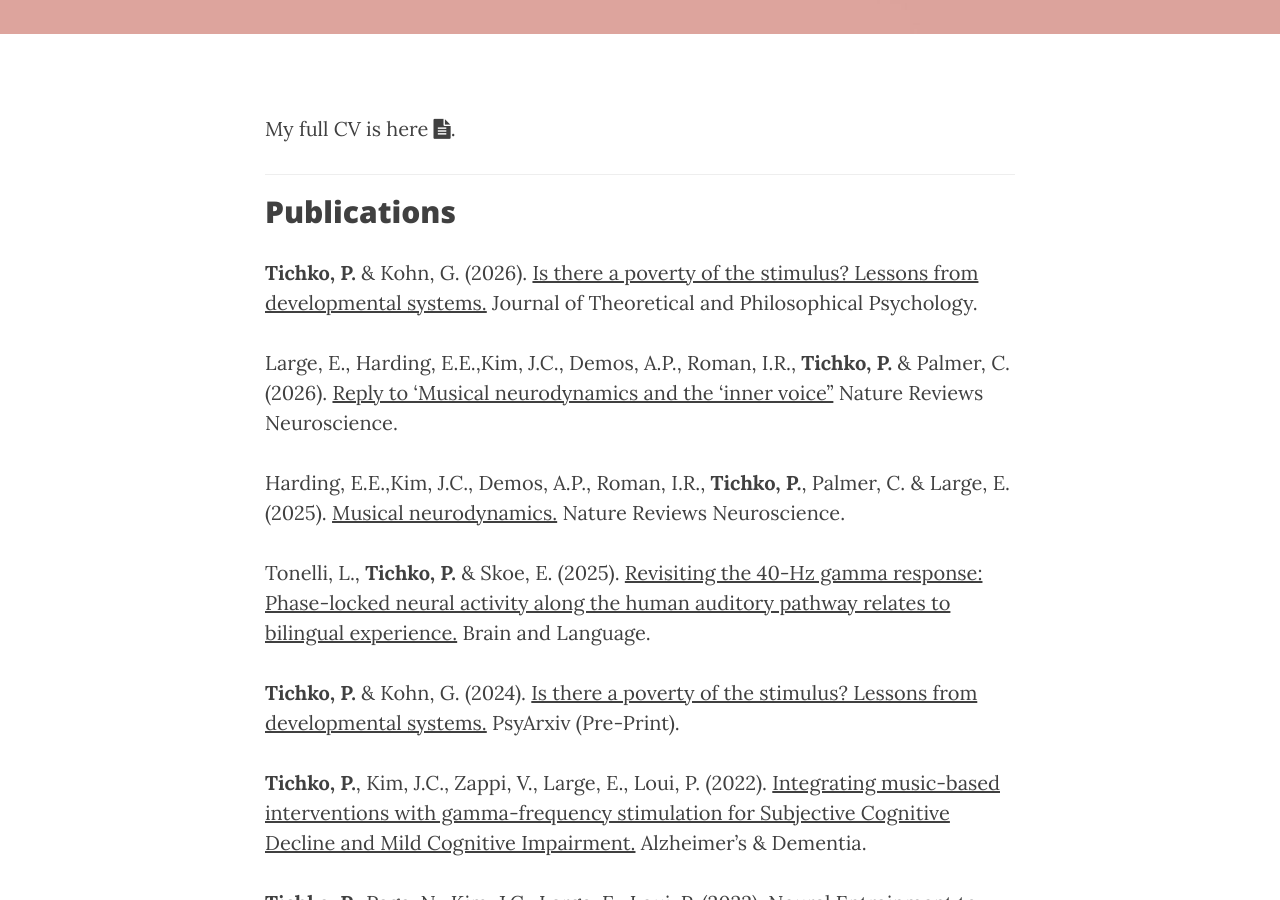
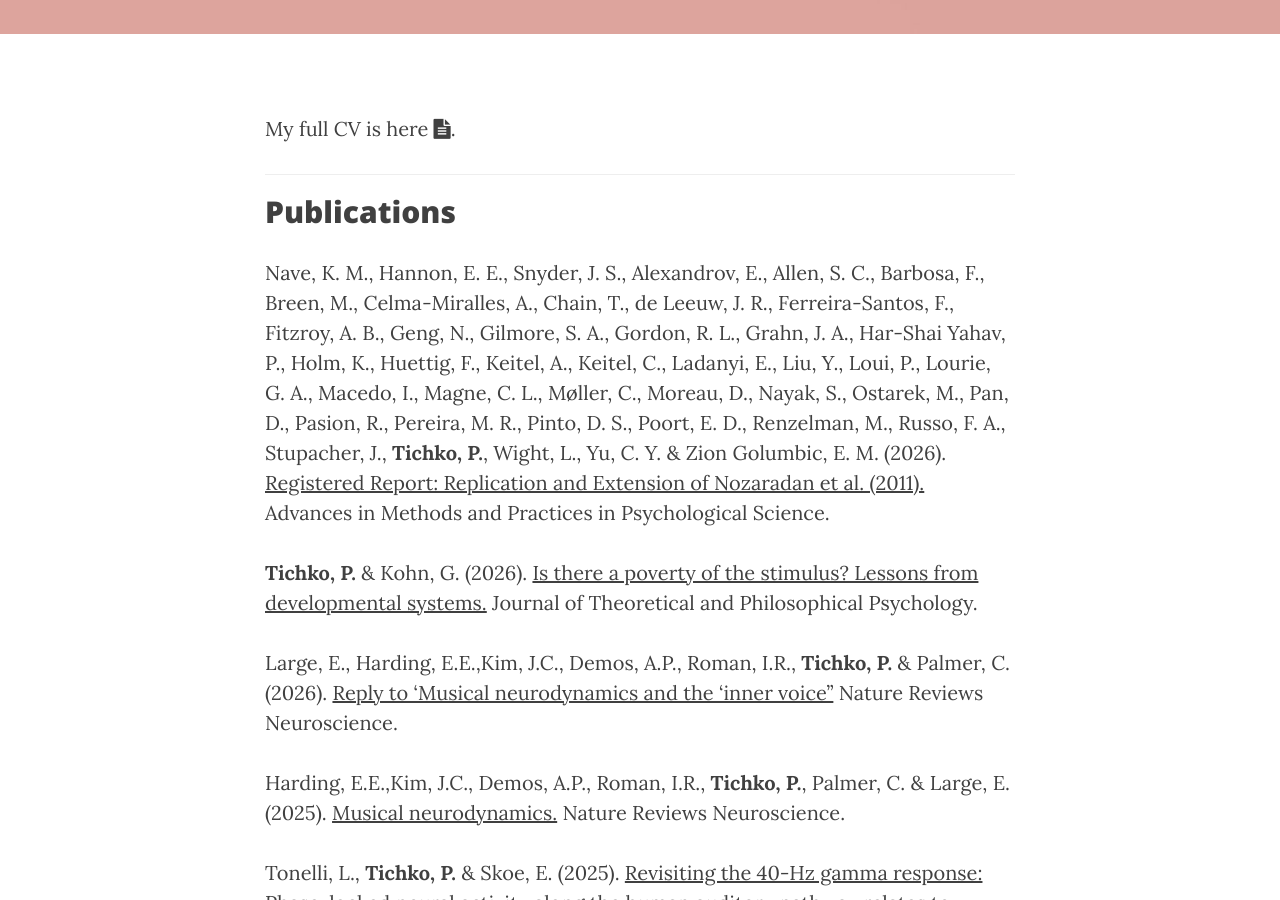
Before and after one commit to ptichko/ptichko.github.io, a Jekyll site: the page built from 2_cv-pubs.md, in a window 1280 px wide and 900 px high, scrolled down 414 px. Built offline with Jekyll 4.4.1, drawn with Linux system fonts in a browser that asks for light colours.

Commit message:
Add citation for Nave et al. (2026) to CV & Pubs page

```diff
--- a/2_cv-pubs.md
+++ b/2_cv-pubs.md
@@ -12,6 +12,8 @@ My full CV is here <a href="/CV/PT_CV.pdf" target="_blank" rel="noopener"><i cla
 ___
 
 ## Publications
+ Nave, K. M., Hannon, E. E., Snyder, J. S., Alexandrov, E., Allen, S. C., Barbosa, F., Breen, M., Celma-Miralles, A., Chain, T., de Leeuw, J. R., Ferreira-Santos, F., Fitzroy, A. B., Geng, N., Gilmore, S. A., Gordon, R. L., Grahn, J. A., Har-Shai Yahav, P., Holm, K., Huettig, F., Keitel, A., Keitel, C., Ladanyi, E., Liu, Y., Loui, P., Lourie, G. A., Macedo, I., Magne, C. L., Møller, C., Moreau, D., Nayak, S., Ostarek, M., Pan, D., Pasion, R., Pereira, M. R., Pinto, D. S., Poort, E. D., Renzelman, M., Russo, F. A., Stupacher, J., **Tichko, P.**, Wight, L., Yu, C. Y. & Zion Golumbic, E. M. (2026). [Registered Report: Replication and Extension of Nozaradan et al. (2011).](https://journals.sagepub.com/doi/10.1177/25152459261443491) Advances in Methods and Practices in Psychological Science.
+
  **Tichko, P.** & Kohn, G. (2026). [Is there a poverty of the stimulus? Lessons from developmental systems.](https://psycnet.apa.org/doiLanding?doi=10.1037%2Fteo0000364) Journal of Theoretical and Philosophical Psychology.
 
 Large, E., Harding, E.E.,Kim, J.C., Demos, A.P., Roman, I.R., **Tichko, P.** & Palmer, C. (2026). [Reply to ‘Musical neurodynamics and the ‘inner voice’’](https://www.nature.com/articles/s41583-026-01039-z) Nature Reviews Neuroscience.
```
